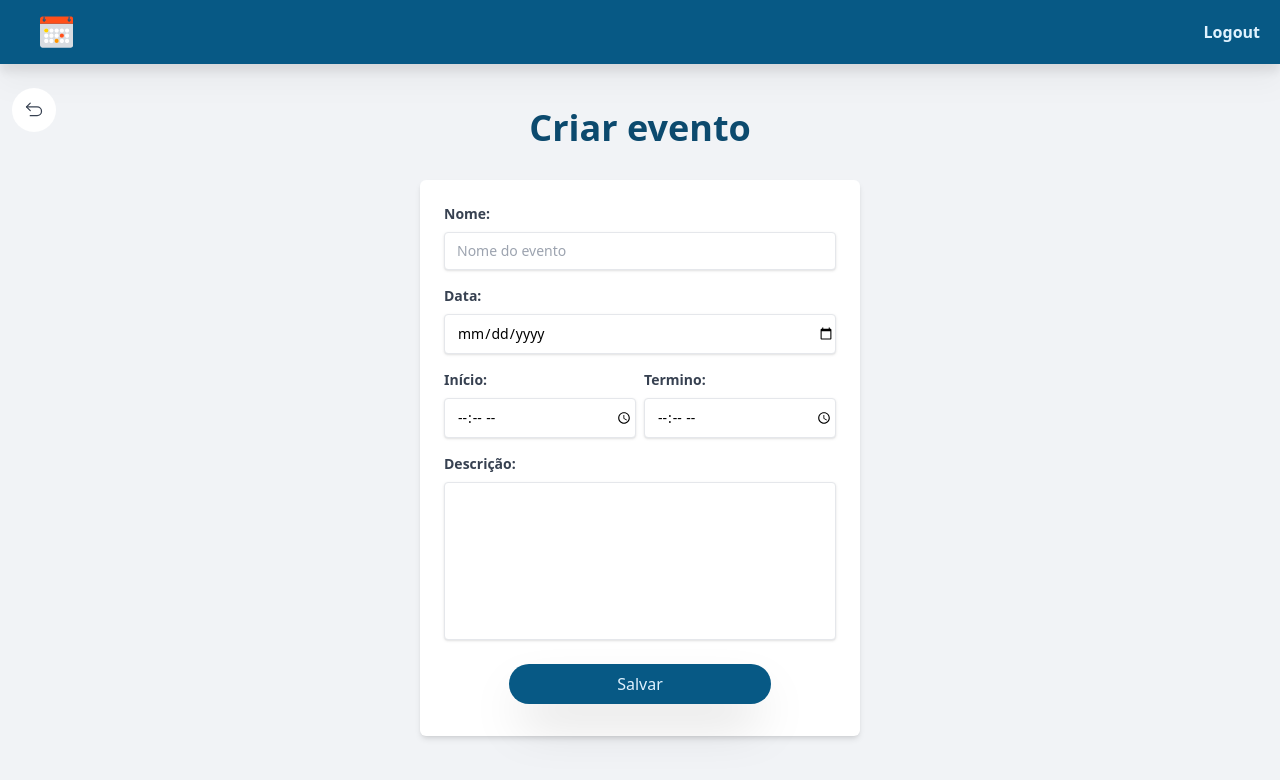
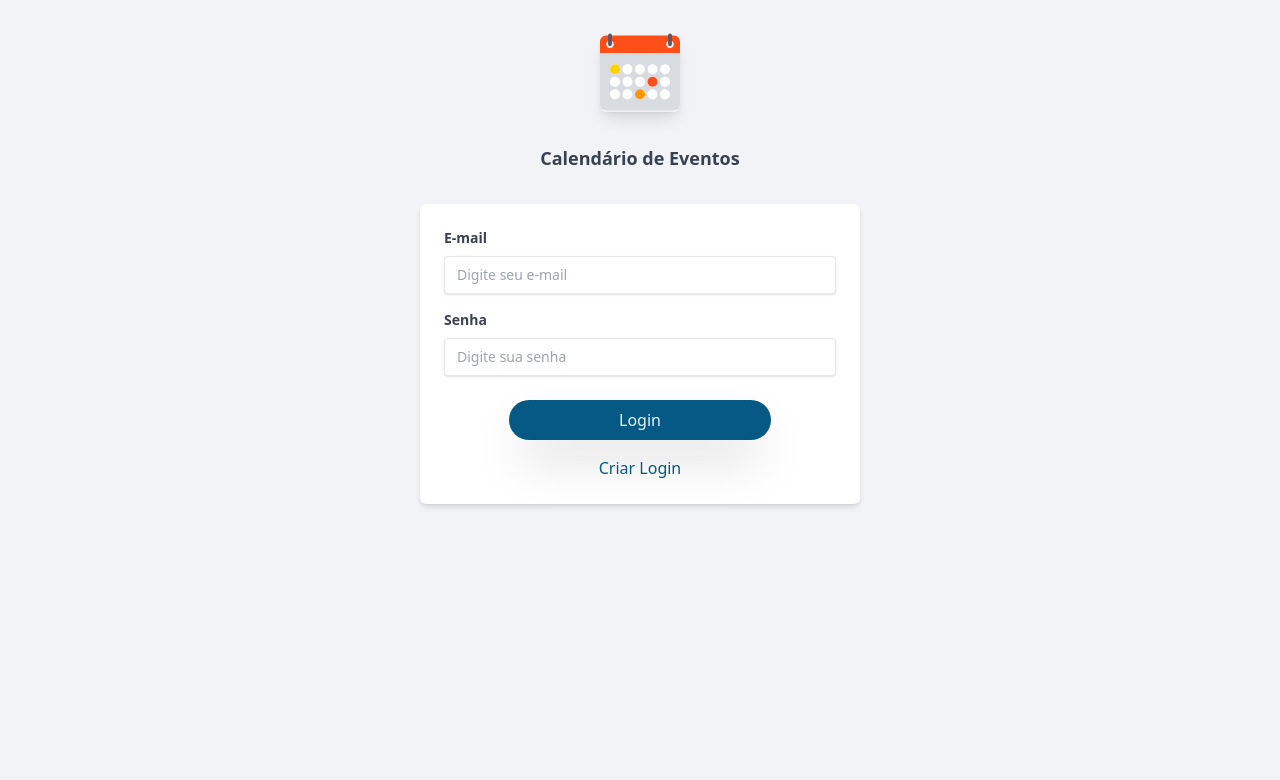
Before and after one commit to Walter-Alipio/Agenda-de-eventos, a React (Vite) app in the folder web/: page / in a window 1280 px wide. Shown: the top 780 px of the page. Built offline with nearby package versions, Linux system fonts and the light colour scheme.

Commit message:
remove anused components

```diff
--- a/web/src/App.tsx
+++ b/web/src/App.tsx
@@ -1,12 +1,12 @@
-import { CreateEvent } from "./pages/CreateEvent"
-import { Events } from "./pages/Events"
-import { Login } from "./pages/Login"
-import { NewUser } from "./pages/NewUser"
+import {BrowserRouter} from 'react-router-dom'
+import { Router } from "./routes"
 
 function App() {
 
   return (
-    <CreateEvent />
+    <BrowserRouter>
+      <Router />
+    </BrowserRouter>
   )
 }
 
```
